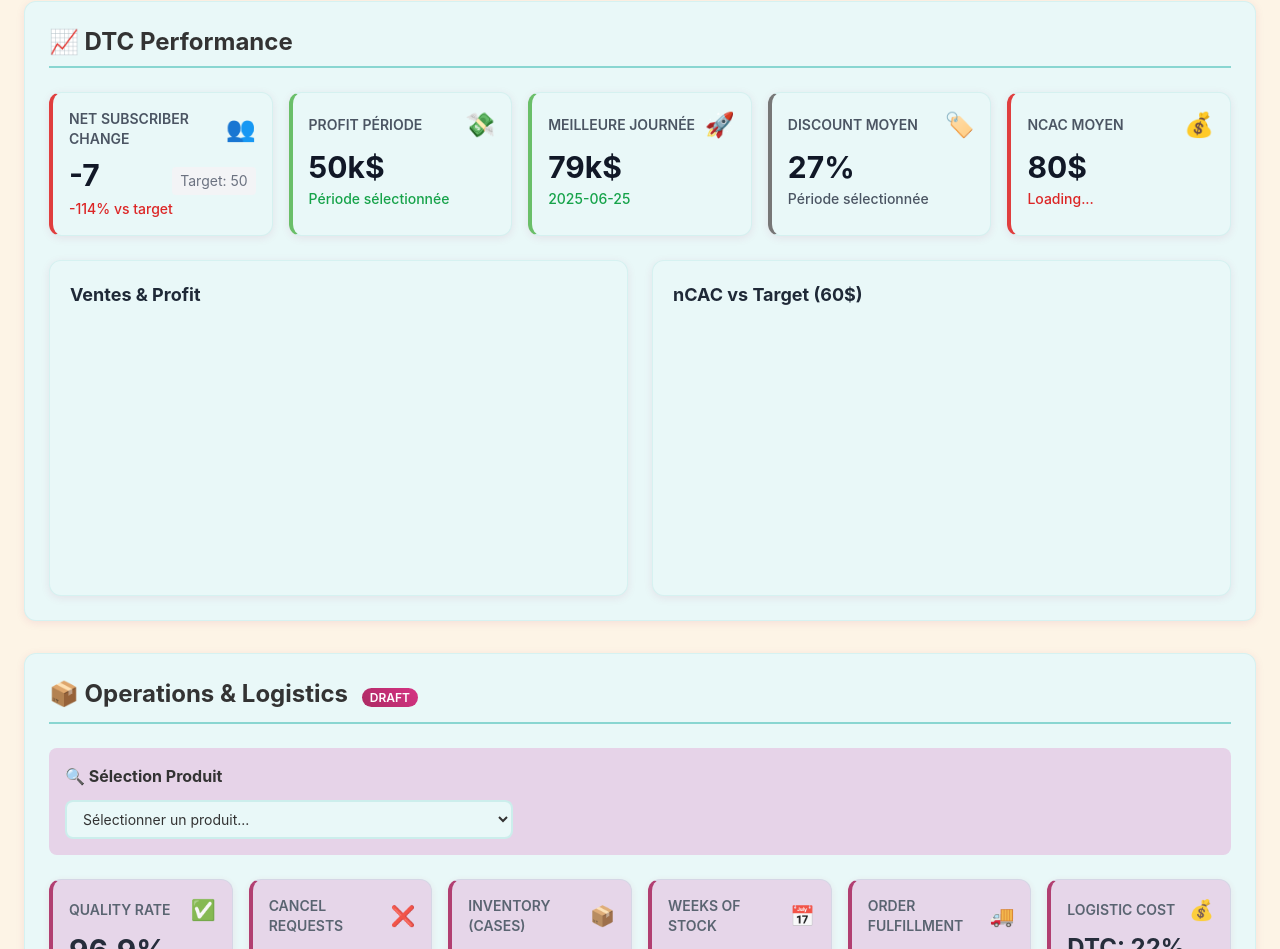
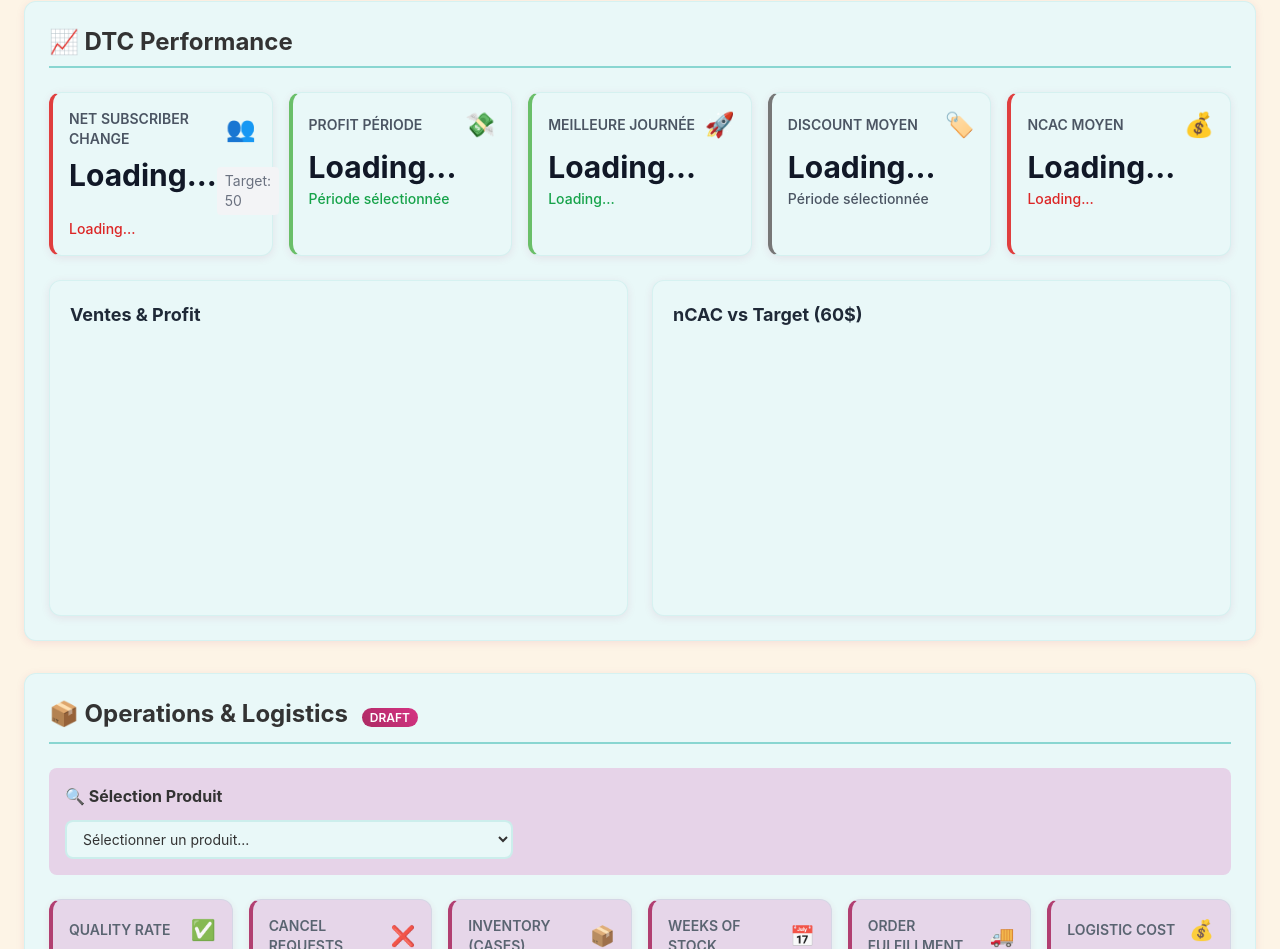
Before and after one commit to DominicDube6/evive-dashboard, a plain HTML site: page index.html in a window 1280 px wide. Shown: the part 1033-1982 px from the top of the page. Drawn offline with nearby package versions, Linux system fonts and the light colour scheme.

Commit message:
Update index.html

```diff
--- a/index.html
+++ b/index.html
@@ -247,7 +247,7 @@
             </div>
         </div>
 
-        <!-- DTC Performance Section -->
+<!-- DTC Performance Section -->
         <div class="section-card p-6 mb-8">
             <h2 class="text-2xl font-bold mb-6 section-title">📈 DTC Performance</h2>
 
@@ -258,10 +258,10 @@
                         <span class="text-2xl">👥</span>
                     </div>
                     <div class="flex items-baseline justify-between mb-1">
-                        <span class="text-3xl font-bold text-gray-900" data-net-sub-value>-7</span>
+                        <span class="text-3xl font-bold text-gray-900" data-net-sub-value>Loading...</span>
                         <span class="text-sm text-gray-500 bg-gray-100 px-2 py-1 rounded">Target: 50</span>
                     </div>
-                    <div class="text-sm text-red-600 font-medium" data-sub-performance>-114% vs target</div>
+                    <div class="text-sm text-red-600 font-medium" data-sub-performance>Loading...</div>
                 </div>
 
                 <div class="kpi-card p-4 positive" data-kpi="weekProfit">
@@ -269,7 +269,7 @@
                         <h3 class="text-sm font-semibold text-gray-600 uppercase">Profit Période</h3>
                         <span class="text-2xl">💸</span>
                     </div>
-                    <div class="text-3xl font-bold text-gray-900 mb-1">50k$</div>
+                    <div class="text-3xl font-bold text-gray-900 mb-1">Loading...</div>
                     <div class="text-sm text-green-600 font-medium">Période sélectionnée</div>
                 </div>
 
@@ -278,8 +278,8 @@
                         <h3 class="text-sm font-semibold text-gray-600 uppercase">Meilleure Journée</h3>
                         <span class="text-2xl">🚀</span>
                     </div>
-                    <div class="text-3xl font-bold text-gray-900 mb-1" data-best-amount>79k$</div>
-                    <div class="text-sm text-green-600 font-medium" data-best-day>2025-06-25</div>
+                    <div class="text-3xl font-bold text-gray-900 mb-1" data-best-amount>Loading...</div>
+                    <div class="text-sm text-green-600 font-medium" data-best-day>Loading...</div>
                 </div>
 
                 <div class="kpi-card p-4 neutral" data-kpi="avgDiscount">
@@ -287,7 +287,7 @@
                         <h3 class="text-sm font-semibold text-gray-600 uppercase">Discount Moyen</h3>
                         <span class="text-2xl">🏷️</span>
                     </div>
-                    <div class="text-3xl font-bold text-gray-900 mb-1">27%</div>
+                    <div class="text-3xl font-bold text-gray-900 mb-1">Loading...</div>
                     <div class="text-sm text-gray-600 font-medium">Période sélectionnée</div>
                 </div>
 
@@ -296,11 +296,10 @@
                         <h3 class="text-sm font-semibold text-gray-600 uppercase">nCAC Moyen</h3>
                         <span class="text-2xl">💰</span>
                     </div>
-                    <div class="text-3xl font-bold text-gray-900 mb-1">80$</div>
-                   <div class="text-sm text-red-600 font-medium" data-ncac-performance">Loading...</div>
+                    <div class="text-3xl font-bold text-gray-900 mb-1">Loading...</div>
+                    <div class="text-sm text-red-600 font-medium" data-ncac-performance">Loading...</div>
                 </div>
             </div>
-
             <div class="grid grid-cols-1 lg:grid-cols-2 gap-6">
                 <div class="chart-container">
                     <h3 class="text-lg font-bold text-gray-800 mb-4">Ventes & Profit</h3>
```
